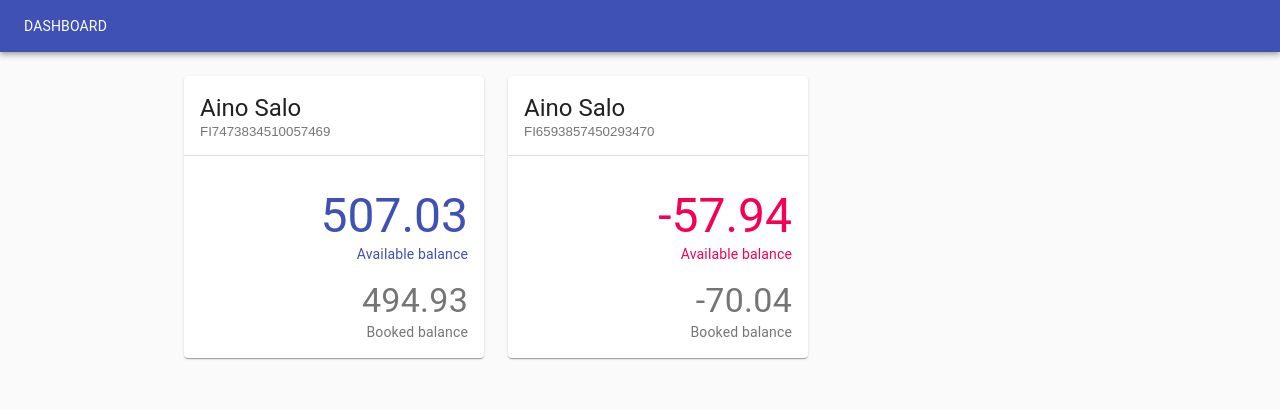
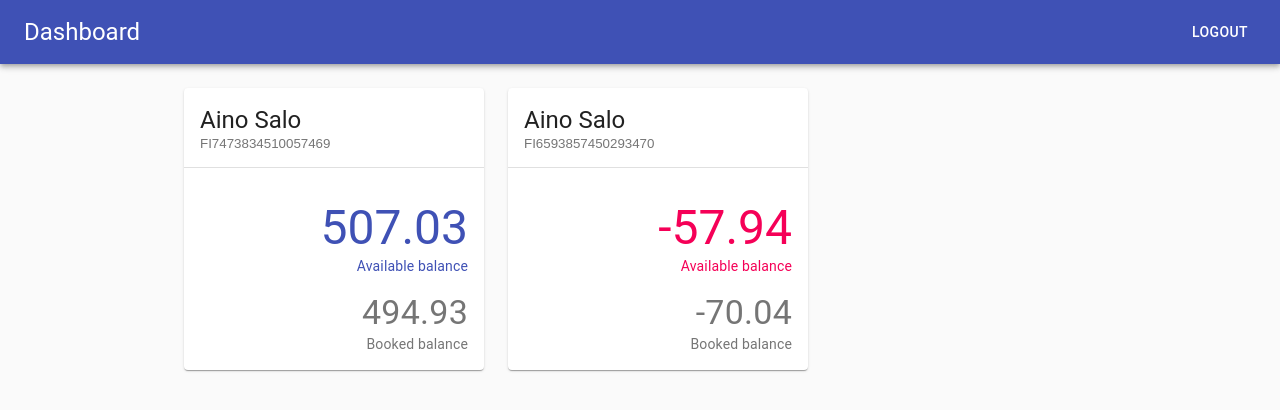
Before and after one commit to FelixMeens/Lehman-Brothers, a React (Create React App) app in the folder lehman-brothers/: page /dashboard in a window 1280 px wide. Shown: the top 410 px of the page. Built offline with nearby package versions, Linux system fonts and the light colour scheme.

Commit message:
Add logout button

```diff
--- a/lehman-brothers/src/pages/Dashboard.js
+++ b/lehman-brothers/src/pages/Dashboard.js
@@ -1,5 +1,7 @@
 import React, { useState } from "react";
 import AppBar from "@material-ui/core/AppBar";
+import Toolbar from "@material-ui/core/Toolbar";
+import Button from "@material-ui/core/Button";
 import Typography from "@material-ui/core/Typography";
 import Card from "@material-ui/core/Card";
 import CardActionArea from "@material-ui/core/CardActionArea";
@@ -18,10 +20,8 @@ import { makeStyles } from "@material-ui/core/styles";
 import { Paper } from "@material-ui/core";
 
 const useStyles = makeStyles(theme => ({
-  appBar: {
-    paddingLeft: 24,
-    paddingTop: 16,
-    paddingBottom: 16
+  title: {
+    flexGrow: 1
   },
   card: {
     maxWidth: 345,
@@ -37,7 +37,8 @@ const useStyles = makeStyles(theme => ({
   },
   tableContainer: {
     padding: 16,
-    marginTop: 24
+    marginTop: 24,
+    marginBottom: 24
   }
 }));
 
@@ -971,7 +972,12 @@ export default function Dashboard() {
   return (
     <React.Fragment>
       <AppBar className={classes.appBar} position="relative">
-        <Typography variant="">DASHBOARD</Typography>
+        <Toolbar>
+          <Typography variant="h5" className={classes.title}>
+            Dashboard
+          </Typography>
+          <Button color="inherit">Logout</Button>
+        </Toolbar>
       </AppBar>
       <Container maxWidth="md" className={classes.container}>
         <Grid container spacing={3}>
```
